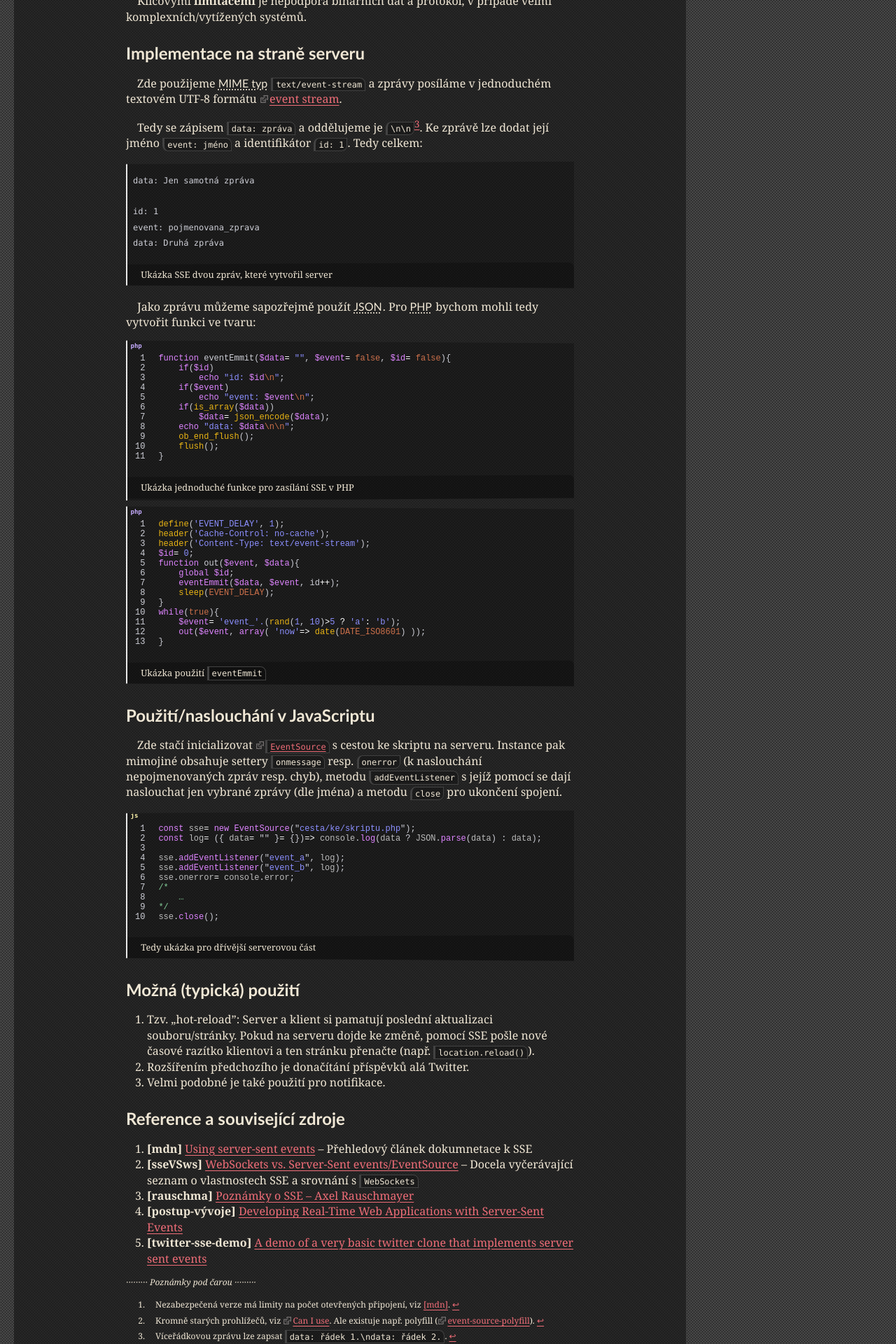
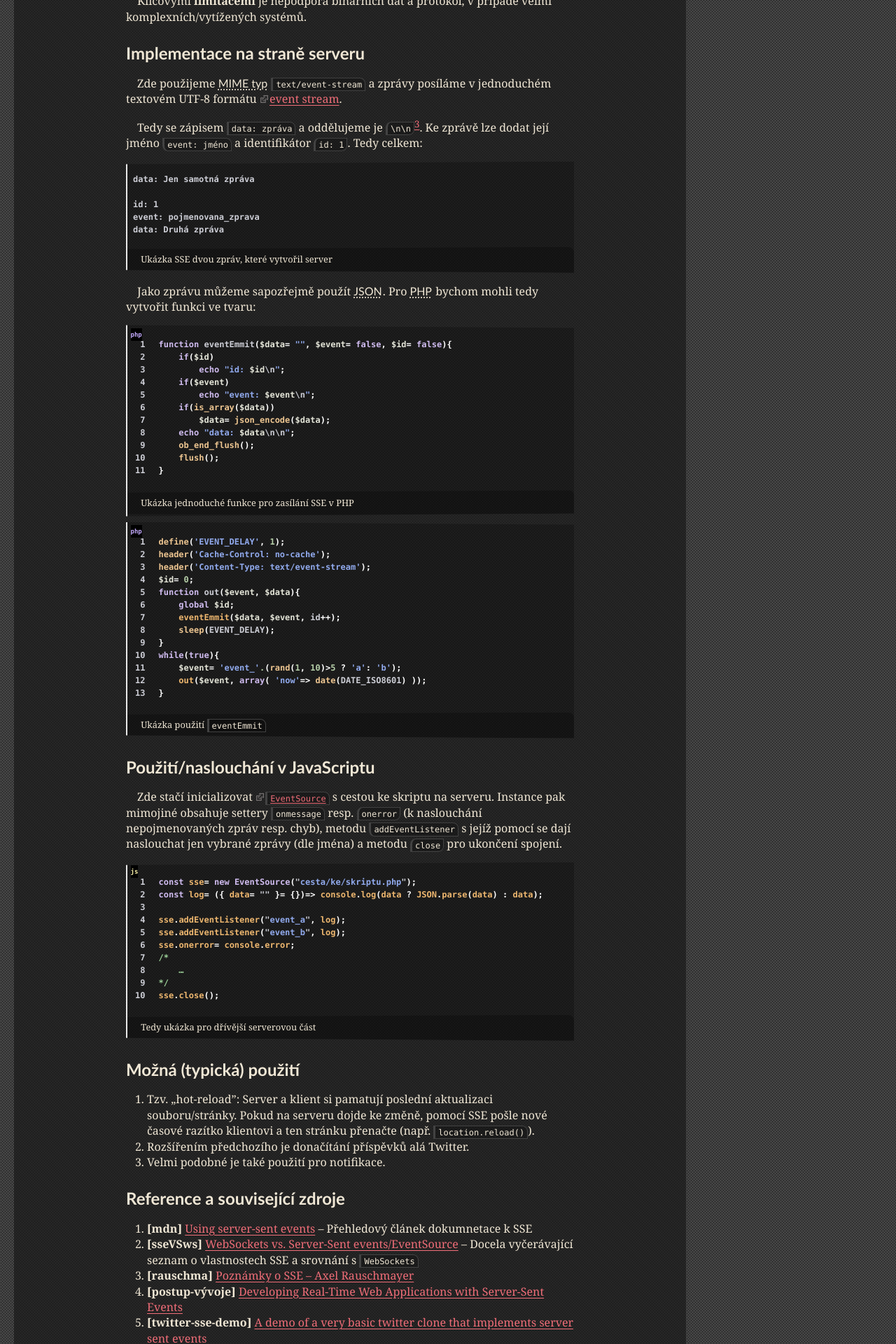
Before and after one commit to jaandrle/jaandrle.github.io, a Jekyll site: the page built from _posts/2020/2020-11-06-server-sent.md, in a window 1280 px wide. Shown: the part 599-2519 px from the top of the page at 70% size. Built offline with Jekyll 4.4.1, drawn with Linux system fonts in a browser that asks for light colours; emoji names are drawn with the system emoji font.

Commit message:
:boom: Code colors

```diff
--- a/_sass/_highlights.scss
+++ b/_sass/_highlights.scss
@@ -1,4 +1,15 @@
-
+// Inspiration by https://github.com/AleksandrHovhannisyan/aleksandrhovhannisyan.com/blob/master/src/_sass/components/codeBlock.scss
+// Code general
+code {
+  white-space: pre-line;
+  font: .75rem $font_monospace;
+  border: 1px solid $color_highlightMiddle;
+  background-color: $color_makeDarker;
+  border-left-width: .2rem;
+  padding: .1rem .25rem;
+  border-radius: .5rem;
+}
+// Figure - base style
 .highlight {
   position: relative;
   background-color: $color_makeDarker;
@@ -7,16 +18,26 @@
   .lineno {
     text-align: right;
   }
+  *::selection {
+    background-color: $color_codeSelection;
+    // This will be overriden by more specific styles but retained for normal text and labels
+    color: $color_codeText;
+  }
   pre {
-    margin: 0;
+    font: .75rem $font_monospace;
+    line-height: 1.5em;
+    font-weight: bold;
+    margin: 0px;
     white-space: pre;
   }
   >pre {
     padding: 1rem 1rem .5rem .5rem;
     margin-bottom: .5rem;
-    max-height:15em;
+    max-height: 25em;
     overflow:auto;
     code {
+      line-height: 1.5em;
+      font-weight: bold;
       color: #cdced6;
       border: none;
       background: none;
@@ -30,10 +51,11 @@
     text-indent: 0;
   }
   [data-lang]::before {
+    background: black;
     font-size: .75em;
     font-weight: bold;
     position: absolute;
-      top: .25em;
+    top: .5em;
     left: .5em;
   }
   [data-lang="php"]::before{
@@ -50,83 +72,69 @@
     color: #a6e1d9;
   }
 }
-
-code {
-  white-space: pre-line;
-  font: .75rem $font_monospace;
-  border: 1px solid $color_highlightMiddle;
-  background-color: $color_makeDarker;
-  border-left-width: .2rem;
-  padding: .1rem .25rem;
-  border-radius: .5rem;
+// My colors inspired VS Code Dark Theme and modified for use with Rouge.
+.highlight {
+  // Comments
+  .c, .cm, .cp, .c1, .cs {
+    @include selectionResistantColor($color_codeComment);
   }
 
-.highlight .c { color: #84CE99 } /* Comment */
-.highlight .k { color: #DE84FF } /* Keyword */
-.highlight .o { color: #FFFFFF } /* Operator */
-.highlight .x { color: #CC704A } /* Other */
-.highlight .cm { color: #84CE99 } /* Comment.Multiline */
-.highlight .cp { color: #DE84FF } /* Comment.Preproc */
-.highlight .c1 { color: #84CE99 } /* Comment.Single */
-.highlight .cs { color: #DE84FF } /* Comment.Special */
-.highlight .gd { color: #8C8FFF } /* Generic.Deleted */
-.highlight .ge { color: #93A1A1; font-style: italic } /* Generic.Emph */
-.highlight .gr { color: #DC322F } /* Generic.Error */
-.highlight .gh { color: #CC704A } /* Generic.Heading */
-.highlight .gi { color: #DE84FF } /* Generic.Inserted */
-.highlight .gs { color: #93A1A1; font-weight: bold } /* Generic.Strong */
-.highlight .gu { color: #CC704A } /* Generic.Subheading */
-.highlight .kc { color: #CC704A } /* Keyword.Constant */
-.highlight .kd { color: #DE84FF } /* Keyword.Declaration */
-.highlight .kn { color: #DE84FF } /* Keyword.Namespace */
-.highlight .kp { color: #DE84FF } /* Keyword.Pseudo */
-.highlight .kr { color: #DE84FF } /* Keyword.Reserved */
-.highlight .kt { color: #DC322F } /* Keyword.Type */
-.highlight .m { color: #8C8FFF } /* Literal.Number */
-.highlight .s { color: #8C8FFF } /* Literal.String */
-.highlight .nb { color: #e9b414 } /* Name.Builtin */
-.highlight .nc { color: #DE84FF } /* Name.Class */
-.highlight .no { color: #CC704A } /* Name.Constant */
-.highlight .nd { color: #DE84FF } /* Name.Decorator */
-.highlight .ni { color: #CC704A } /* Name.Entity */
-.highlight .ne { color: #CC704A } /* Name.Exception */
-.highlight .nf { color: #DE84FF } /* Name.Function */
-.highlight .nx { color: #bbb } /* Name.Other */
-.highlight .nt { color: #DE84FF } /* Name.Tag */
-.highlight .nv { color: #DE84FF } /* Name.Variable */
-.highlight .ow { color: #DE84FF } /* Operator.Word */
-.highlight .mf { color: #8C8FFF } /* Literal.Number.Float */
-.highlight .mh { color: #8C8FFF } /* Literal.Number.Hex */
-.highlight .mi { color: #8C8FFF } /* Literal.Number.Integer */
-.highlight .mo { color: #8C8FFF } /* Literal.Number.Oct */
-.highlight .sb { color: #84CE99 } /* Literal.String.Backtick */
-.highlight .sc { color: #8C8FFF } /* Literal.String.Char */
-.highlight .s2 { color: #8C8FFF } /* Literal.String.Double */
-.highlight .se { color: #CC704A } /* Literal.String.Escape */
-.highlight .si { color: #8C8FFF } /* Literal.String.Interpol */
-.highlight .sx { color: #8C8FFF } /* Literal.String.Other */
-.highlight .sr { color: #DC322F } /* Literal.String.Regex */
-.highlight .s1 { color: #8C8FFF } /* Literal.String.Single */
-.highlight .ss { color: #8C8FFF } /* Literal.String.Symbol */
-.highlight .bp { color: #DE84FF } /* Name.Builtin.Pseudo */
-.highlight .vc { color: #DE84FF } /* Name.Variable.Class */
-.highlight .vg { color: #DE84FF } /* Name.Variable.Global */
-.highlight .vi { color: #DE84FF } /* Name.Variable.Instance */
-.highlight .il { color: #8C8FFF } /* Literal.Number.Integer.Long */
+  // Functions
+  .nf, .nx {
+    @include selectionResistantColor($color_codeFunction);
+  }
 
-/* .highlight .err { color: #93A1A1 } Error */
-/* .highlight .g { color: #93A1A1 } Generic */
-/* .highlight .l { color: #93A1A1 } Literal */
-/* .highlight .n { color: #93A1A1 } Name */
-/* .highlight .p { color: #93A1A1 } Punctuation */
-/* .highlight .go { color: #93A1A1 } Generic.Output */
-/* .highlight .gp { color: #93A1A1 } Generic.Prompt */
-/* .highlight .gt { color: #93A1A1 } Generic.Traceback */
-/* .highlight .ld { color: #93A1A1 } Literal.Date */
-/* .highlight .na { color: #93A1A1 } Name.Attribute */
-/* .highlight .nl { color: #93A1A1 } Name.Label */
-/* .highlight .nn { color: #93A1A1 } Name.Namespace */
-/* .highlight .py { color: #93A1A1 } Name.Property */
-/* .highlight .w { color: #93A1A1 } Text.Whitespace */
-/* .highlight .sd { color: #93A1A1 } Literal.String.Doc */
-/* .highlight .sh { color: #93A1A1 } Literal.String.Heredoc */
+  // Attributes
+  .na {
+    @include selectionResistantColor($color_codeAttribute);
+  }
+
+  // Variables
+  .bp, .nv, .vc, .vg, .vi, .err {
+    @include selectionResistantColor($color_codeVariable);
+  }
+
+  // Numbers
+  .m, .mf, .mh, .mi, .mo, .il {
+    @include selectionResistantColor($color_codeNumber);
+  }
+
+  // Keywords
+  .k, .kd, .kn, .kr, .kt {
+    @include selectionResistantColor($color_codeKeyword);
+  }
+
+  // Constants
+  .kc {
+    @include selectionResistantColor($color_codeConstant);
+  }
+
+  // Pseudo
+  .kp, .nb {
+    @include selectionResistantColor($color_codeSupport);
+  }
+
+  // Strings
+  .s, .sb, .sc, .s1, .s2 {
+    @include selectionResistantColor($color_codeString);
+  }
+
+  // Classes/tags
+  .nc, .nt, .nl {
+    @include selectionResistantColor($color_codeTag);
+  }
+
+  // Punctuation
+  .p {
+    @include selectionResistantColor($color_codePunctuation);
+  }
+
+  .o {
+    @include selectionResistantColor($color_codeOperator);
+  }
+
+  // Operators
+  .ow {
+    @include selectionResistantColor($color_codeOperatorWord);
+  }
+}
--- a/_sass/_variables.scss
+++ b/_sass/_variables.scss
@@ -10,6 +10,21 @@
 $color_highlightLight: #e8e8e8;
 $color_highlightDark: #000;
 $color_highlightMiddle: #424242;
+$color_codeSelection: #add6ff26;
+$color_codeComment: #9ED49A;
+$color_codeText: #b3b9c5;
+$color_codeFunction: #eeb76f;
+$color_codeVariable: #e4e5d8;
+$color_codeNumber: #b5cea8;
+$color_codeAttribute: #eec691;
+$color_codeKeyword: #d0bcf0;
+$color_codeString: #91aaee;
+$color_codeTag: #d0bcf0;
+$color_codeConstant: #d0bcf0;
+$color_codeSupport: #eec691;
+$color_codeOperator: #ffffff;
+$color_codePunctuation: #ffffff;
+$color_codeOperatorWord: #d0bcf0;
 // Alpha
 $color_makeDarker: rgba(0,0,0,.25);
 $color_makeDark: rgba(0,0,0,.5);
@@ -48,3 +63,9 @@
     @content;
   }
 }
+@mixin selectionResistantColor($color) {
+  &,
+  &::selection {
+    color: $color;
+  }
+}
```
Also changed, not shown: _posts/2020/2020-10-16-provedeni-kodu-po-pristim-prekreslenim-stranky.md (+9 -2 lines). Lines whose indentation alone changed are shown as unchanged.
